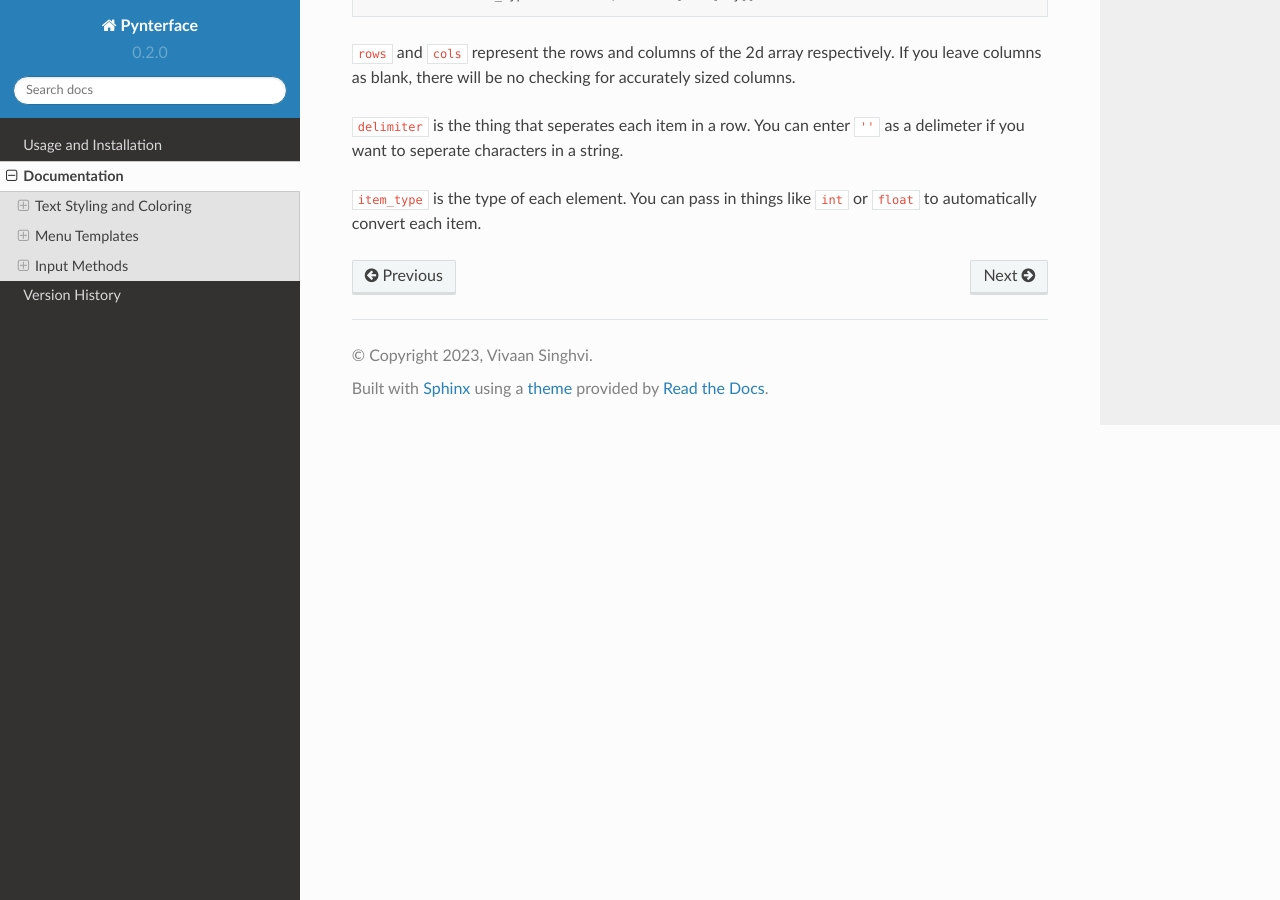
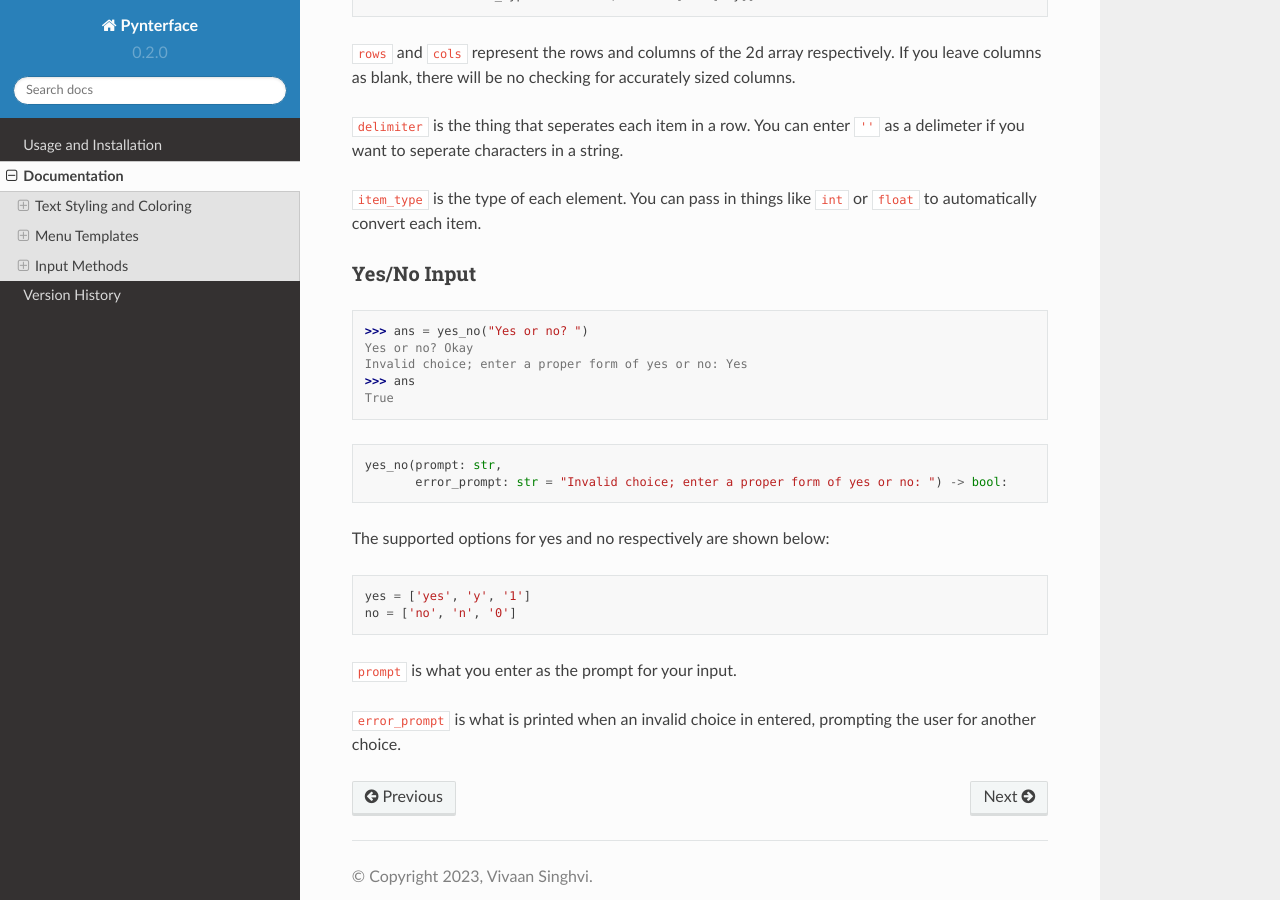
Before and after one commit to vivaansinghvi07/pynterface, a Sphinx documentation site: the page built from docs/documentation.rst, in a window 1280 px wide and 900 px high, scrolled down 7227 px. Built offline with Sphinx 7.4.7 and the Read the Docs theme 2.0.0, drawn with Linux system fonts in a browser that asks for light colours.

Commit message:
yes/no docs

```diff
--- a/docs/documentation.rst
+++ b/docs/documentation.rst
@@ -309,3 +309,30 @@ Two-Dimensional Array
 :code:`delimiter` is the thing that seperates each item in a row. You can enter :code:`''` as a delimeter if you want to seperate characters in a string.
 
 :code:`item_type` is the type of each element. You can pass in things like :code:`int` or :code:`float` to automatically convert each item.
+
+Yes/No Input
+------------
+
+.. code:: python
+
+    >>> ans = yes_no("Yes or no? ")
+    Yes or no? Okay
+    Invalid choice; enter a proper form of yes or no: Yes
+    >>> ans
+    True
+
+.. code:: python
+
+    yes_no(prompt: str,
+           error_prompt: str = "Invalid choice; enter a proper form of yes or no: ") -> bool:
+
+The supported options for yes and no respectively are shown below:
+
+.. code:: python
+
+    yes = ['yes', 'y', '1']
+    no = ['no', 'n', '0']
+
+:code:`prompt` is what you enter as the prompt for your input.
+
+:code:`error_prompt` is what is printed when an invalid choice in entered, prompting the user for another choice.
```
